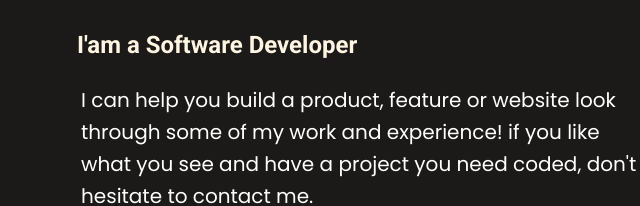
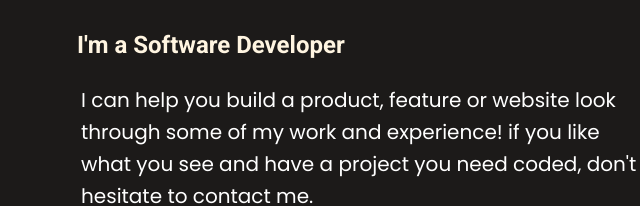
Before and after one commit to sahlminkok/Portfolio, a website: page index.html in a window 1280 px wide. Shown: the part 372-578 px from the top of the page, 90-730 px from the left. Drawn offline with Linux system fonts and the light colour scheme.

Commit message:
Edit Typos

```diff
--- a/index.html
+++ b/index.html
@@ -57,7 +57,7 @@
           Hey There. <br />
           I'm Sahal
         </h1>
-        <h2 class="Description1">I'am a Software Developer</h2>
+        <h2 class="Description1">I'm a Software Developer</h2>
 
         <p class="Description2">
           I can help you build a product, feature or website look through some of
```
